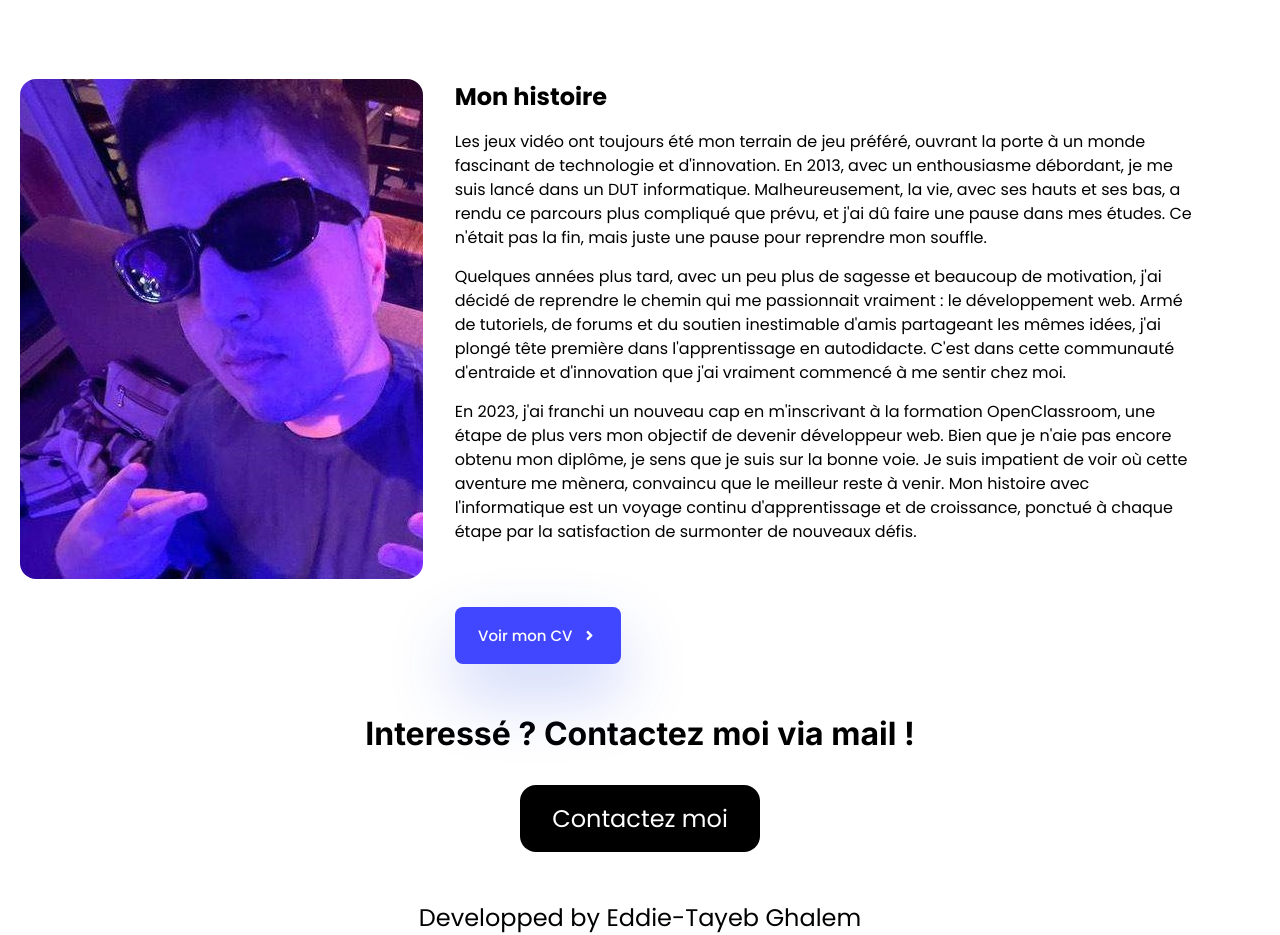
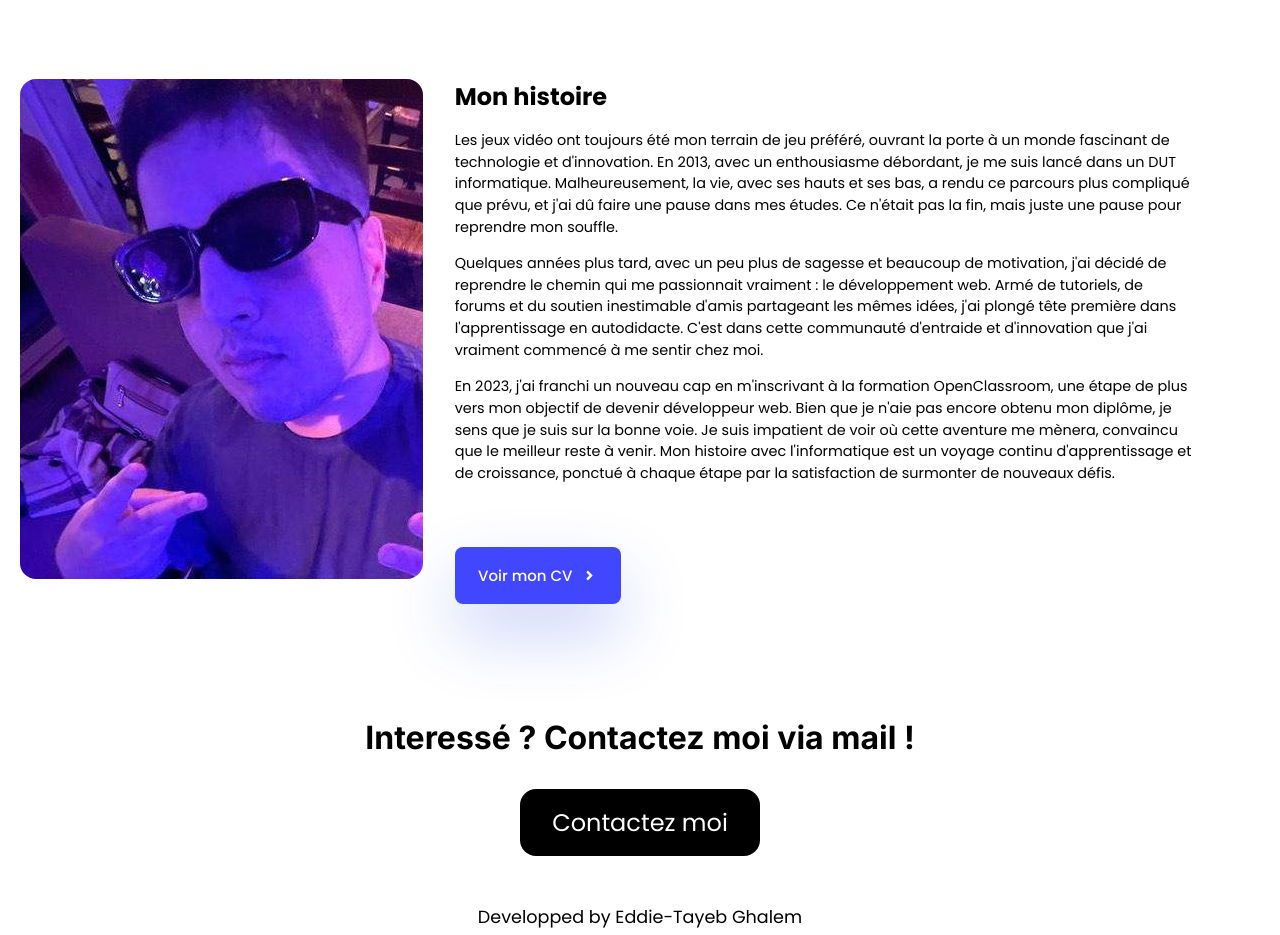
Before and after one commit to Hyrriuk/Projet12, a React (Vite) app: page / in a window 1280 px wide. Shown: the part 2943-3878 px from the top of the page. Built offline with nearby package versions, Linux system fonts and the light colour scheme.

Commit message:
Légers changements de style

```diff
--- a/src/Components/APropos/apropos.scss
+++ b/src/Components/APropos/apropos.scss
@@ -6,6 +6,7 @@
     flex-direction: column;
     justify-content: center;
     margin: auto;
+    padding-bottom: 4rem;
     h3 {
         @include media('medium') {
             margin-top: 4rem;
@@ -36,6 +37,7 @@
             margin-bottom: 15px;
             line-height: 1.5;
             text-align: left;
+            font-size: 0.9rem;
             @include media('large') {
                 text-align: center;
             }
--- a/src/Components/Apropos/apropos.scss
+++ b/src/Components/Apropos/apropos.scss
@@ -6,6 +6,7 @@
     flex-direction: column;
     justify-content: center;
     margin: auto;
+    padding-bottom: 4rem;
     h3 {
         @include media('medium') {
             margin-top: 4rem;
@@ -36,6 +37,7 @@
             margin-bottom: 15px;
             line-height: 1.5;
             text-align: left;
+            font-size: 0.9rem;
             @include media('large') {
                 text-align: center;
             }
--- a/src/Layout/Footer/footer.scss
+++ b/src/Layout/Footer/footer.scss
@@ -36,6 +36,6 @@
 }
 
 .footer-subtitle {
-    font-size: 1.5rem;
+    font-size: 1.1rem;
     margin-top: 1rem;
 }
```
